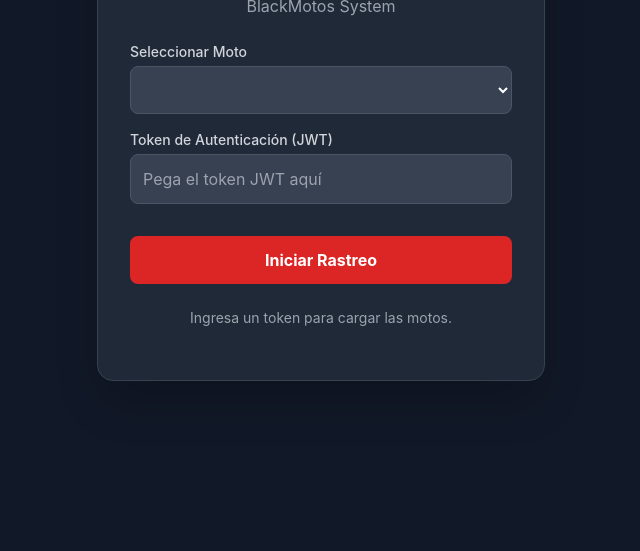
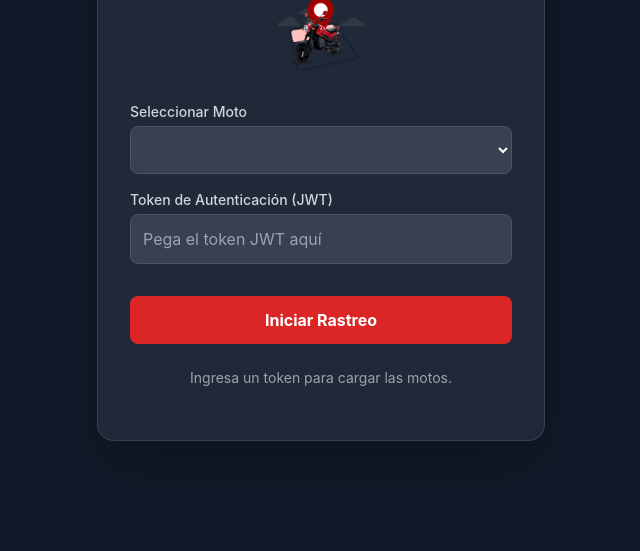
Before and after one commit to BrayanBJ27/gps-simulador-blackmotos, a plain HTML site: page index.html in a window 1280 px wide. Shown: the part 249-800 px from the top of the page, without its empty margins (319-959 px from the left). Drawn offline with nearby package versions, Linux system fonts and the light colour scheme.

Commit message:
Update index.html

```diff
--- a/index.html
+++ b/index.html
@@ -16,6 +16,7 @@
     <div class="bg-gray-800 border border-gray-700 rounded-2xl shadow-2xl p-8 w-full max-w-md text-center">
         <h1 class="text-2xl font-bold mb-2">Simulador GPS</h1>
         <p class="text-gray-400 mb-6">BlackMotos System</p>
+        <img src="gpsmoto.png" alt="GPS Moto" class="mx-auto mb-6 w-24 h-24 object-contain">
 
         <div class="space-y-4">
             <div>
```
